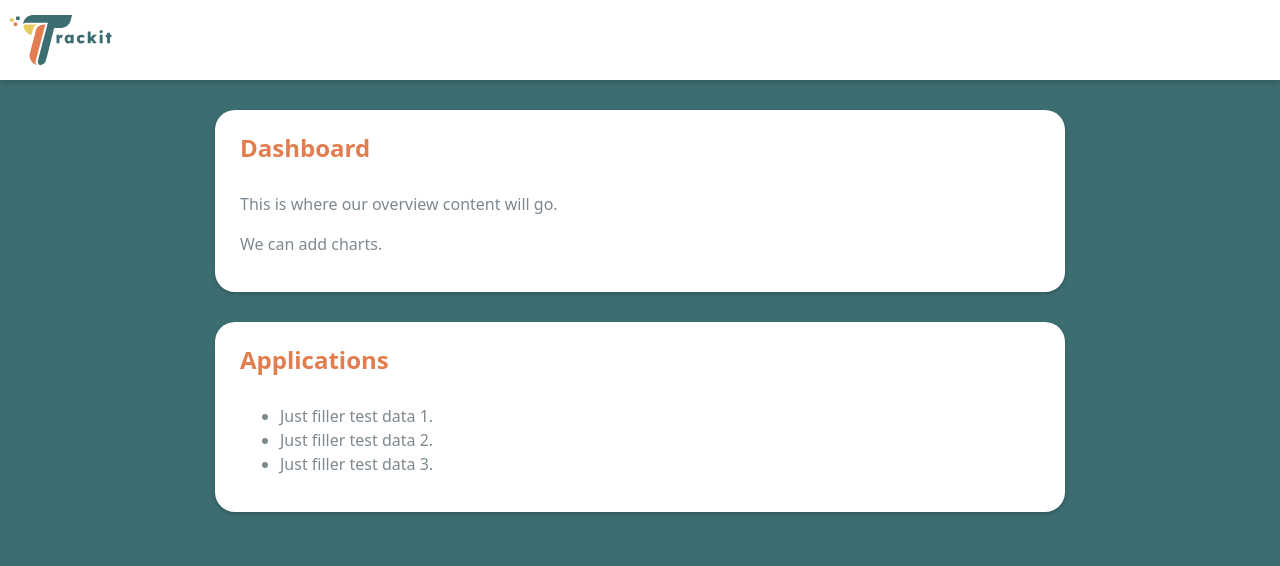
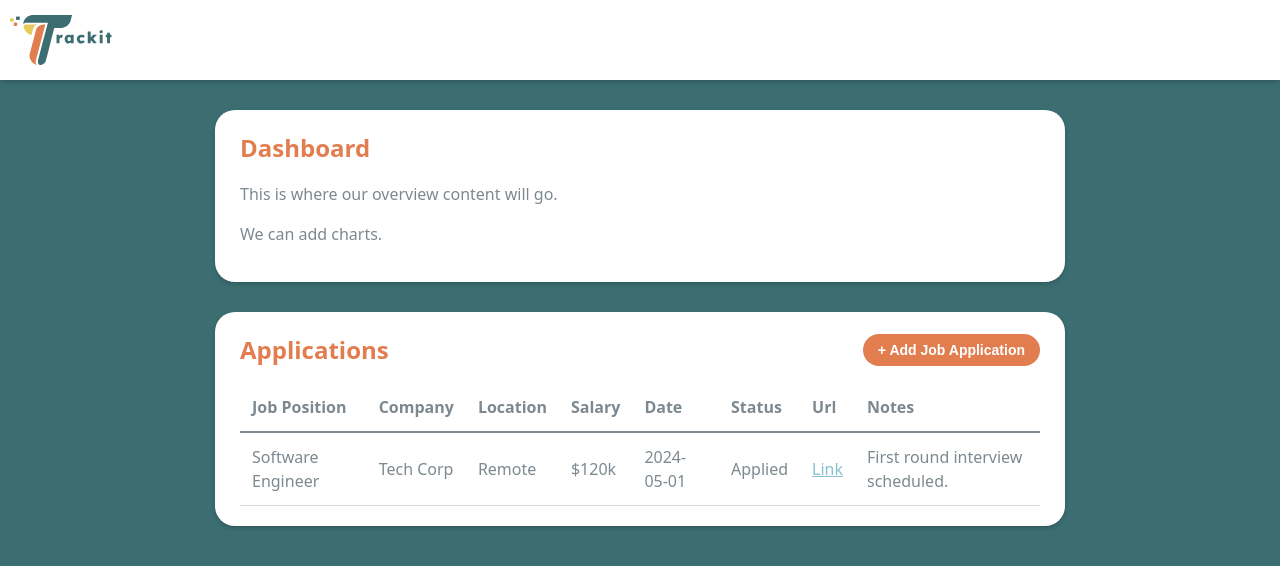
Before and after one commit to Iliyabel/Trackit, a React (Vite) app in the folder client/: page /dashboard in a window 1280 px wide. Shown: the top 566 px of the page. Built offline with nearby package versions, Linux system fonts and the light colour scheme.

Commit message:
Implemented Dashboard application table and add job button

```diff
--- a/client/src/App.css
+++ b/client/src/App.css
@@ -109,6 +109,8 @@ div .RightSide {
     color: #fff;
 }
 
+
+
 /* Top header (found in registation page and dashboard) */
 .logo-header {
     display: flex;
@@ -174,10 +176,54 @@ div .RightSide {
     color: #7D898F;
 }
 
+.dashboard-section-header {
+  display: flex;
+  justify-content: space-between;
+  align-items: center;
+  margin-bottom: 15px;
+}
+
 .dashboard-section-title {
     font-size: 1.5em;
+    color: #E27D4F;
     margin-top: 0;
-    margin-bottom: 15px;
-    color: #E27D4F;
-    padding-bottom: 10px;
+    margin-bottom: 0;
 }
+
+.dashboard-section-add-button {
+  background-color: #E27D4F;
+  color: white;
+  border: none;
+  padding: 8px 15px;
+  text-align: center;
+  text-decoration: none;
+  display: inline-block;
+  font-size: 14px;
+  font-weight: bold;
+  border-radius: 20px;
+  cursor: pointer;
+  transition: background-color 0.3s ease;
+}
+
+.dashboard-section-add-button:hover {
+  background-color: #7D898F;
+}
+
+
+
+/* Dashboard Table */
+table {
+    width: 100%;
+    border-collapse: collapse;
+}
+
+th, td {
+    padding: 12px;
+    text-align: left;
+    border-bottom: 1.5px solid #D9D9D9;
+    color: #7D898F
+}
+
+th {
+    border-bottom: 2px solid #7D898F;
+}
--- a/client/src/components/DashboardSection.jsx
+++ b/client/src/components/DashboardSection.jsx
@@ -1,9 +1,17 @@
 import React from 'react';
 
-function DashboardSection({ title, children }) {
+function DashboardSection({ title, children, onAdd }) {
   return (
     <div className="dashboard-section">
+      <div className="dashboard-section-header">
         {title && <h2 className="dashboard-section-title">{title}</h2>}
+
+        {onAdd && (
+          <button onClick={onAdd} className="dashboard-section-add-button">
+            + Add Job Application
+          </button>
+        )}
+      </div>
       <div className="dashboard-section-content">
         {children}
       </div>
@@ -11,4 +19,5 @@ function DashboardSection({ title, children }) {
   );
 }
 
+
 export default DashboardSection;
--- a/client/src/pages/DashboardPage.jsx
+++ b/client/src/pages/DashboardPage.jsx
@@ -1,7 +1,27 @@
-import React from 'react';
+import React, { useState } from 'react';
 import DashboardSection from '../components/DashboardSection';
 
 function DashboardPage() {
+    const [applications, setApplications] = useState([
+        // Filler data
+        { id: 1, position: 'Software Engineer', company: 'Tech Corp', location: 'Remote', salary: '$120k', date: '2024-05-01', status: 'Applied', url: 'techcorp.com/careers', notes: 'First round interview scheduled.' }
+    ]);
+
+    const handleAddApplication = () => {
+        const newApplication = {
+            id: applications.length + 1,
+            position: '',
+            company: '',
+            location: '',
+            salary: '',
+            date: new Date().toISOString().split('T')[0],
+            status: 'To Apply',
+            url: '',
+            notes: ''
+        };
+        setApplications(prevApplications => [...prevApplications, newApplication]);
+    };
+
     return (
         <div className="dashboard-page">
             <header className='logo-header'>
@@ -15,12 +35,36 @@ function DashboardPage() {
                     <p>We can add charts.</p>
                 </DashboardSection>
 
-                <DashboardSection title="Applications">
-                    <ul>
-                        <li>Just filler test data 1.</li>
-                        <li>Just filler test data 2.</li>
-                        <li>Just filler test data 3.</li>
-                    </ul>
+                <DashboardSection title="Applications" onAdd={handleAddApplication}>
+                    <table>
+                        <thead>
+                            <tr>
+                                <th>Job Position</th>
+                                <th>Company</th>
+                                <th>Location</th>
+                                <th>Salary</th>
+                                <th>Date</th>
+                                <th>Status</th>
+                                <th>Url</th>
+                                <th>Notes</th>
+                            </tr>
+                        </thead>
+                        <tbody>
+                            {applications.map(app => (
+                                <tr key={app.id}>
+                                    <td>{app.position || 'N/A'}</td>
+                                    <td>{app.company || 'N/A'}</td>
+                                    <td>{app.location || 'N/A'}</td>
+                                    <td>{app.salary || 'N/A'}</td>
+                                    <td>{app.date || 'N/A'}</td>
+                                    <td>{app.status || 'N/A'}</td>
+                                    <td>{app.url ? <a href={app.url} target="_blank" rel="noopener noreferrer" style={{color: '#88C0D0'}}>Link</a> : 'N/A'}</td>
+                                    <td>{app.notes || 'N/A'}</td>
+                                </tr>
+                            ))}
+                        </tbody>
+                    </table>
+                    {applications.length === 0 && <p>No applications added yet. Click "+ Add New" to start!</p>}
                 </DashboardSection>
 
             </div>
```
Lines whose indentation alone changed are shown as unchanged.
